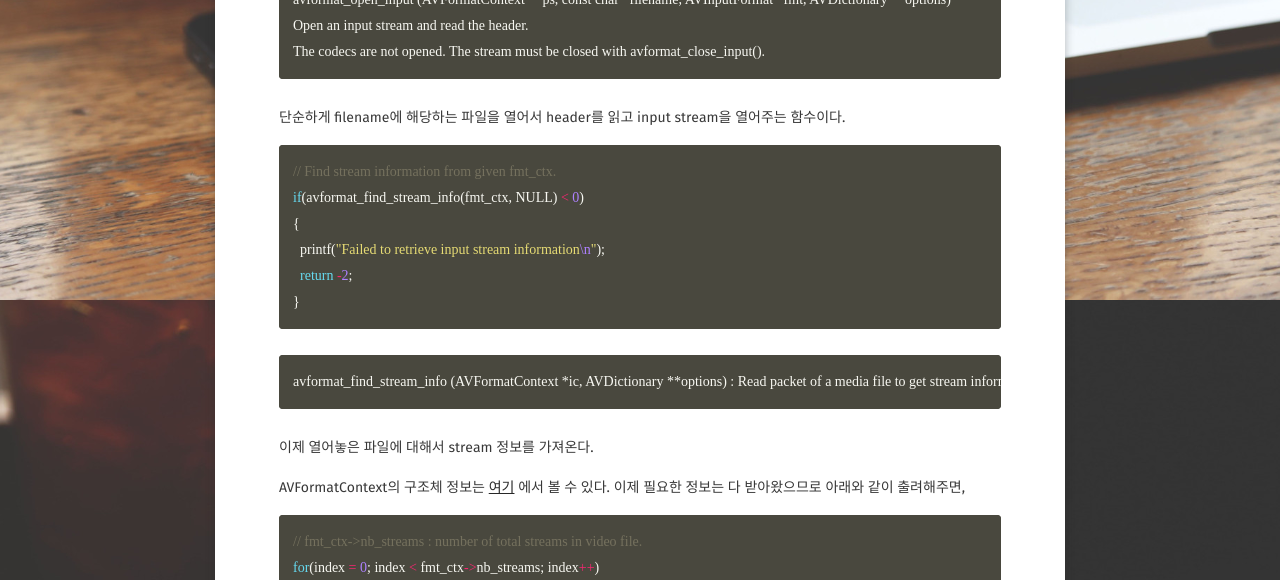
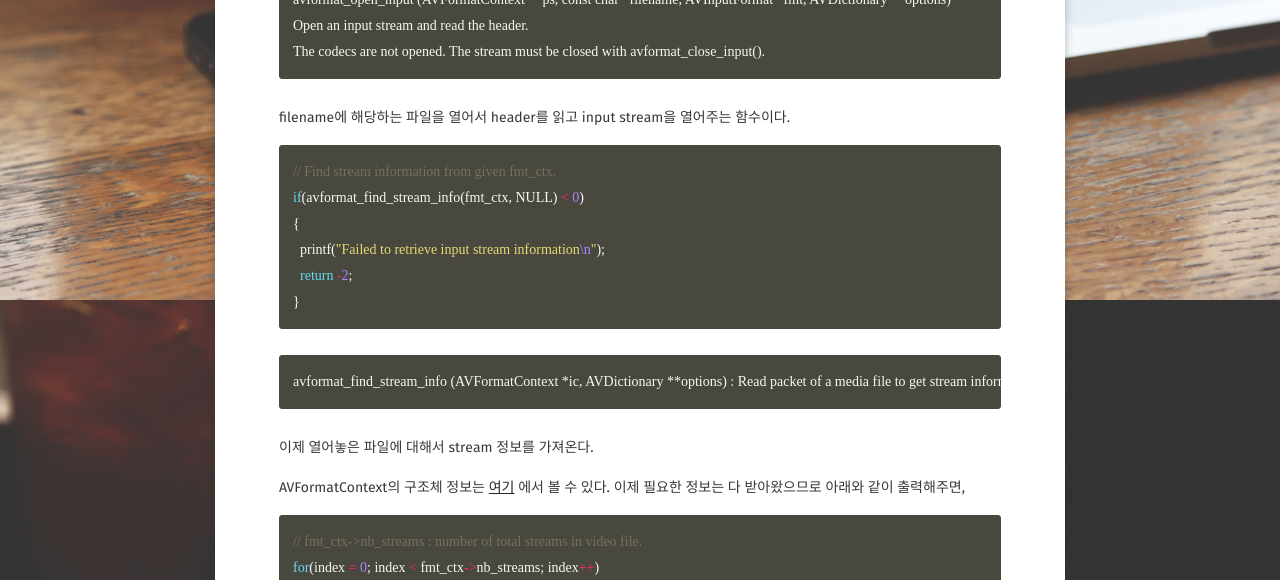
Before and after one commit to revol300/revol300.github.io, a Jekyll site: the page built from _posts/2020-04-29-ffmpeg_tutorial01.md, in a window 1280 px wide and 900 px high, scrolled down 3149 px. Shown: the part 151-731 px from the top of the window. Built offline with Jekyll 4.4.1, drawn with Linux system fonts in a browser that asks for light colours; nearby versions of some CDN libraries; some web fonts are replaced; comment, search, counter and statistics services are not loaded.

Commit message:
ffmpeg tutorial 1 complete!!!

````diff
--- a/_posts/2020-04-29-ffmpeg_tutorial01.md
+++ b/_posts/2020-04-29-ffmpeg_tutorial01.md
@@ -129,7 +129,7 @@
 Open an input stream and read the header.
 The codecs are not opened. The stream must be closed with avformat_close_input().
 ```
-단순하게 filename에 해당하는 파일을 열어서 header를 읽고 input stream을 열어주는 함수이다.
+filename에 해당하는 파일을 열어서 header를 읽고 input stream을 열어주는 함수이다.
 
 ```c++
 // Find stream information from given fmt_ctx.
@@ -146,7 +146,7 @@
 이제 열어놓은 파일에 대해서 stream 정보를 가져온다.
 
 AVFormatContext의 구조체 정보는 [여기](https://ffmpeg.org/doxygen/3.3/structAVFormatContext.html) 에서 볼 수 있다.
-이제 필요한 정보는 다 받아왔으므로 아래와 같이 출려해주면,
+이제 필요한 정보는 다 받아왔으므로 아래와 같이 출력해주면,
 
 ```c++
 // fmt_ctx->nb_streams : number of total streams in video file.
@@ -186,4 +186,4 @@
 ```
 
 
-# Tutorial2에서는 FFmpeg을 file의 데이터를 demuxing 하는 과정에 대해서 알아보자
+Tutorial2에서는 FFmpeg을 file의 데이터를 demuxing 하는 과정에 대해서 알아보자
````
